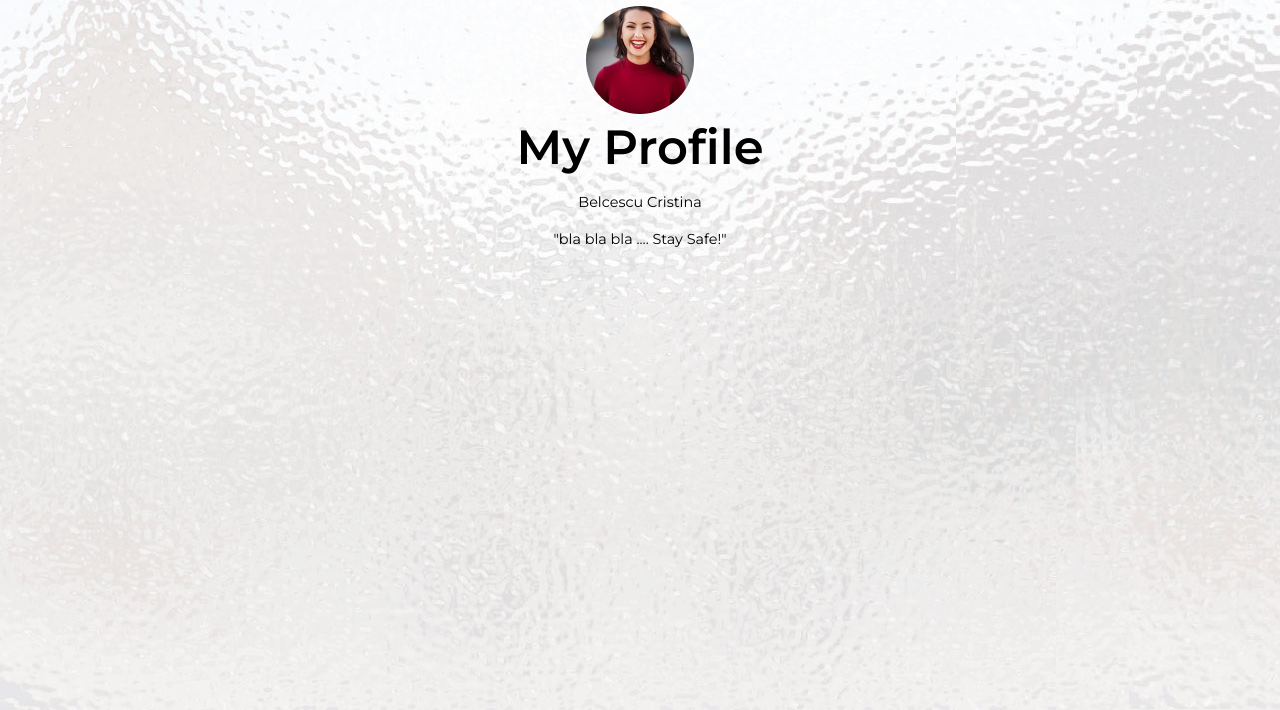
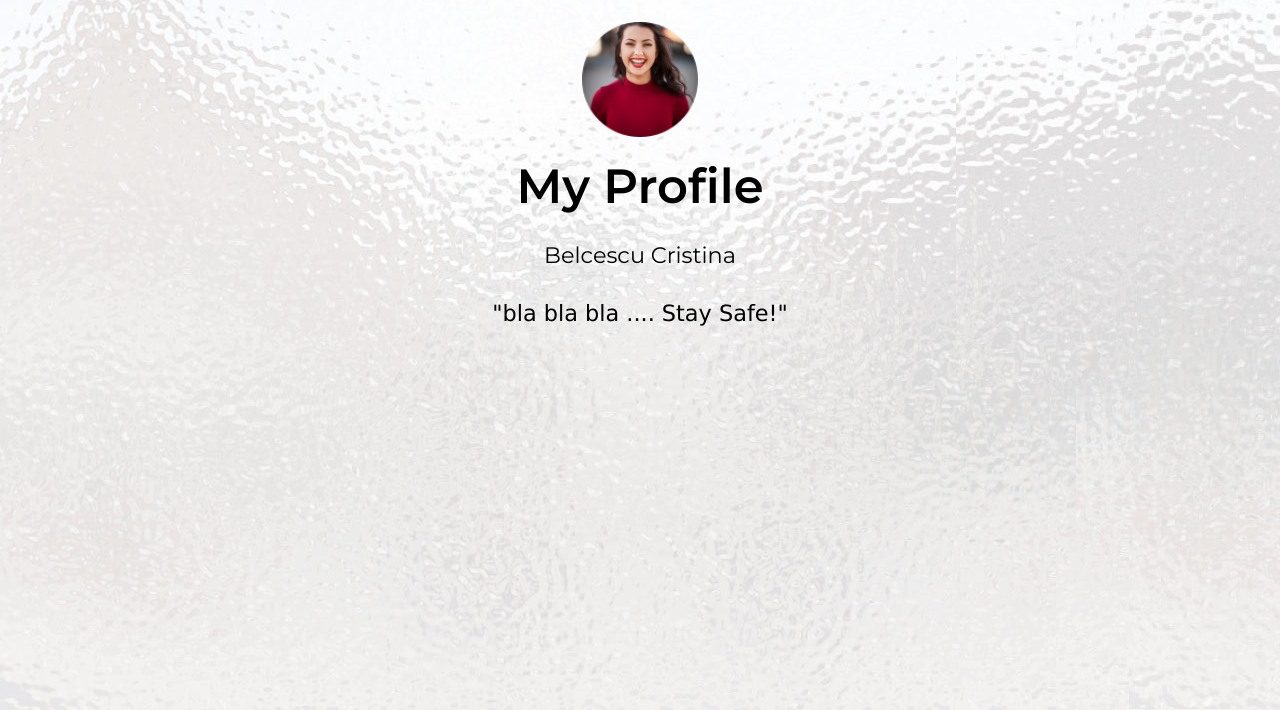
Before and after one commit to agapealex/GaL, a plain HTML site: page MyProfile.html in a window 1280 px wide. Shown: the part 90-800 px from the top of the page. Drawn offline with Linux system fonts and the light colour scheme; files whose address does not match are found by name.

Commit message:
Update main.css

```diff
--- a/css/main.css
+++ b/css/main.css
@@ -255,6 +255,22 @@
 }
 .login label{
     font-size: 15px;
+}
+
+.profile {
+    width: 15%;
+    margin: 1em auto;
+}
+
+.username{
+    position: relative;
+    font-size: 1.4em;
+}
+
+.details{
+    position: relative;
+    font-family: 'Lucida Sans Unicode';
+    font-size: 1.4em;
 }
 
 @media only screen and ( min-width: 650px) {
```
